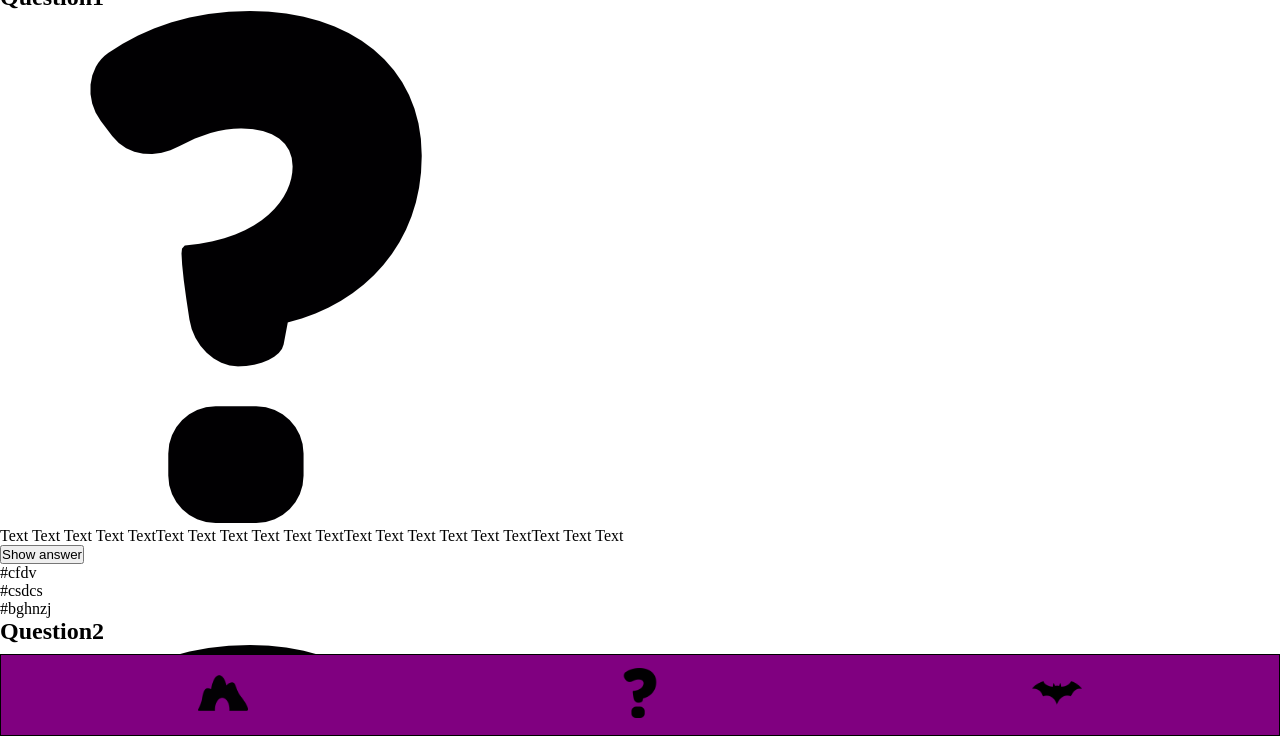
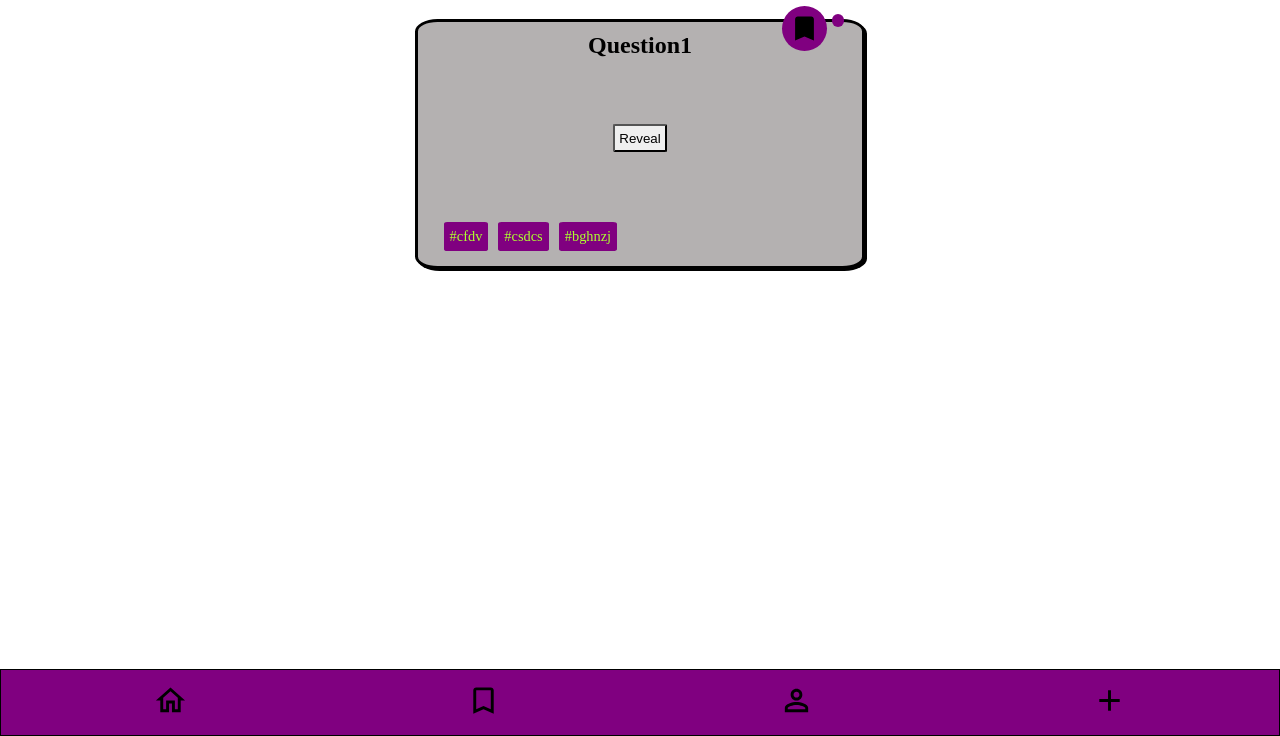
Before and after one commit to Mark-Krensel/quizapp, a plain HTML site: page index.html in a window 1280 px wide. Shown: the part 64-800 px from the top of the page. Drawn offline with Linux system fonts and the light colour scheme.

Commit message:
+form +svg -img

```diff
--- a/components/cardbox.css
+++ b/components/cardbox.css
@@ -1,14 +1,3 @@
-/*.cardbox {
-    background-color: aqua;
-
-
-    list-style: none;
-    flex-direction: column;
-    align-items: center;
-    padding: 70px 0 70px 0;
-    column-gap: 10px;
-  }*/
-
 .card {
   display: flex;
   position: relative;
@@ -22,23 +11,60 @@
   border-radius: 5%;
   padding: 10px;
   text-align: center;
-  margin: 25px auto;
+  margin: 2.2rem auto;
   box-shadow: 2px 2px;
   min-height: 250px;
   max-width: 450px;
 }
 
+/*.card__bookmark {
+  height: 3.6rem;
+  position: absolute;
+  top: -1.2rem;
+  right: 3%;
+}*/
 .card__bookmark {
-  height: 70px;
+  border: none;
+  padding: 0.4rem;
+  border-radius: 50%;
+  background: var(--secondary);
+  color: var(--white);
   position: absolute;
-  top: -1rem;
-  left: 48vw;
+  right: 1.1rem;
+  top: -0.5rem;
+}
+
+.card__bookmark:hover {
+  cursor: pointer;
+}
+
+.card__bookmark--active {
+  color: var(--black);
+}
+
+.card__bookmark__icon {
+  fill: currentcolor;
 }
 
 .card__button {
   margin: 8px;
   padding: 1%;
   margin: 2%;
+  border-radius: 5%;
+}
+
+.card__button:hover {
+  cursor: pointer;
+}
+
+.card__answer {
+  margin: 0 2rem;
+  font-style: italic;
+  display: none;
+}
+
+.card__answer--active {
+  display: block;
 }
 
 .card__tagbox {
@@ -46,11 +72,12 @@
   display: flex;
   justify-content: flex-start;
   flex-wrap: wrap;
+  width: 95%;
 }
 
 .card__tag {
-  color: var(--card-tag-text-color);
-  background-color: var(--card-tag-background-color);
+  color: var(--riddlerText);
+  background-color: var(--secondary);
   padding: 6px;
   margin: 5px;
   border-radius: 7%;
--- /dev/null
+++ b/components/form/form.css
@@ -0,0 +1,12 @@
+.form {
+  padding: 10rem 2rem 4rem 2rem;
+  max-width: 45rem;
+  margin: 0 auto;
+  border: 1px;
+  border-style: solid;
+}
+
+.form__input {
+  margin: 0 0 4rem;
+  width: 95%;
+}
--- a/components/header.css
+++ b/components/header.css
@@ -1,12 +1,12 @@
 header {
-    color: greenyellow;
+  color: var(--riddlerText);
   display: flex;
   justify-content: center;
-    background-color: purple;
+  background-color: var(--secondary);
   position: fixed;
   width: 100%;
   z-index: 10;
   top: 0;
-    padding: 10px;
+  padding: 0.7rem;
   border: 1px solid black;
 }
--- a/components/navbar.css
+++ b/components/navbar.css
@@ -7,16 +7,29 @@
   width: 100%;
   bottom: 0;
   border: 1px solid black;
-    margin: 5;
   padding: 1%;
-    background-color: purple;
+  background-color: var(--secondary);
 }
-
+/*
 .navbar__image {
   width: 50px;
   height: 50px;
+  transition: all 0.2 ease-in-out;
 }
 
 .navbar__image:hover {
   background-color: greenyellow;
+  transform: scale(1.3);
+}*/
+
+.navbar__link {
+  color: var(--black);
+  background: transparent;
+  border: none;
+  padding: 0;
 }
+
+/*.navbar__link svg {
+  fill: currentcolor;
+}
+*/
--- a/index.html
+++ b/index.html
@@ -11,100 +11,217 @@
   <body>
     <header><h1>The Riddler</h1></header>
     <main>
-      <article class="cardbox">
-        <section class="cardbox__card">
+      <article>
+        <section class="card">
           <h2>Question1</h2>
-          <img
+          <button
+            class="card__bookmark card__bookmark--active"
+            aria-label="bookmark"
+            type="button"
+            data-js="card__button__bookmark"
+          >
+            <svg
+              class="card__bookmark __icon"
+              data-js="card__bookmark __icon"
+              xmlns="http://www.w3.org/2000/svg"
+              height="45px"
+              viewbox="0 0 24 24"
+              width="45px"
+              fill="#000000"
+            >
+              <path d="M0 0h24v24H0V0z" fill="none" />
+              <path d="M17 3H7c-1.1 0-2 .9-2 2v16l7-3 7 3V5c0-1.1-.9-2-2-2z" />
+            </svg>
+          </button>
+
+          <!--
+          <input
+            type="image"
             src="./images/question-mark.png"
             alt="bookmark"
-            class="cardbox__bookmark"
-            data-js="cardbox__bookmark"
-          />
-          <p>
+            class="card__bookmark"
+            data-js="card__bookmark"
+            aria-label="bookmark for saving the card"
+          /> -->
+          <p class="card__answer" data-js="card-answer">
             Text Text Text Text TextText Text Text Text Text TextText Text Text
             Text Text TextText Text Text
           </p>
-          <button type="button" class="cardbox__button">Show answer</button>
-          <ul class="cardbox__tagbox">
-            <li class="cardbox__tag">#cfdv</li>
-            <li class="cardbox__tag">#csdcs</li>
-            <li class="cardbox__tag">#bghnzj</li>
+          <button
+            type="button"
+            data-js="card-button_answer"
+            class="card__button"
+          >
+            Reveal
+          </button>
+          <ul class="card__tagbox">
+            <li class="card__tag">#cfdv</li>
+            <li class="card__tag">#csdcs</li>
+            <li class="card__tag">#bghnzj</li>
           </ul>
         </section>
-        <section class="cardbox__card">
+        <!--
+        <section class="card">
           <h2>Question2</h2>
-          <img
+          <input
+            type="image"
             src="./images/question-mark.png"
             alt="bookmark"
-            class="cardbox__bookmark"
-            data-js="cardbox__bookmark"
+            class="card__bookmark"
+            data-js="card__bookmark"
+            aria-label="bookmark for saving the card"
           />
           <p>
             Text Text TextText Text TextText Text Text Text Text TextText Text
             Text
           </p>
-          <button type="button" class="cardbox__button">Show answer</button>
-          <ul class="cardbox__tagbox">
-            <li class="cardbox__tag">#cfdv</li>
-            <li class="cardbox__tag">#csdcs</li>
-            <li class="cardbox__tag">#bghnzj</li>
+
+          <button
+            type="button"
+            data-js="button_card_answer"
+            class="card__button"
+          >
+            Show answer
+          </button>
+          <ul class="card__tagbox">
+            <li class="card__tag">#cfdv</li>
+            <li class="card__tag">#csdcs</li>
+            <li class="card__tag">#bghnzj</li>
           </ul>
         </section>
-        <section class="cardbox__card">
+        <section class="card">
           <h2>Question3</h2>
-          <img
+          <input
+            type="image"
             src="./images/question-mark.png"
             alt="bookmark"
-            class="cardbox__bookmark"
-            data-js="cardbox__bookmark"
+            class="card__bookmark"
+            data-js="card__bookmark"
+            aria-label="bookmark for saving the card"
           />
           <p>Text Text TextText Text Text Text Text TextText Text Text</p>
-          <button type="button" class="cardbox__button">Show answer</button>
-          <ul class="cardbox__tagbox">
-            <li class="cardbox__tag">#cfdv</li>
-            <li class="cardbox__tag">#csdcs</li>
-            <li class="cardbox__tag">#bghnzj</li>
+          <button
+            type="button"
+            data-js="button_card_answer"
+            class="card__button"
+          >
+            Show answer
+          </button>
+          <ul class="card__tagbox">
+            <li class="card__tag">#cfdv</li>
+            <li class="card__tag">#csdcs</li>
+            <li class="card__tag">#bghnzj</li>
           </ul>
         </section>
-        <section class="cardbox__card">
+        <section class="card">
           <h2>Question4</h2>
-          <img
+          <input
+            type="image"
             src="./images/question-mark.png"
             alt="bookmark"
-            class="cardbox__bookmark"
-            data-js="cardbox__bookmark"
+            class="card__bookmark"
+            data-js="card__bookmark"
+            aria-label="bookmark for saving the card"
           />
           <p>Text Text TextText Text Text Text Text TextText Text Text</p>
-          <button type="button" class="cardbox__button">Show answer</button>
-          <ul class="cardbox__tagbox">
-            <li class="cardbox__tag">#cfdv</li>
-            <li class="cardbox__tag">#csdcs</li>
-            <li class="cardbox__tag">#bghnzj</li>
+          <button
+            type="button"
+            data-js="button_card_answer"
+            class="card__button"
+          >
+            Show answer
+          </button>
+          <ul class="card__tagbox">
+            <li class="card__tag">#cfdv</li>
+            <li class="card__tag">#csdcs</li>
+            <li class="card__tag">#bghnzj</li>
           </ul>
-        </section>
+        </section> -->
       </article>
     </main>
     <footer>
       <nav>
         <ul class="navbar">
-          <li>
-            <a href="index.html"
-              ><img class="navbar__image" src="images/cave.png"
-            /></a>
+          <li class="navigation__list-item">
+            <a
+              class="navbar__link"
+              href="/index.html"
+              aria-label="go to home page"
+            >
+              <svg
+                xmlns="http://www.w3.org/2000/svg"
+                height="35px"
+                viewbox="0 0 24 24"
+                width="35px"
+                fill="#000000"
+              >
+                <path d="M0 0h24v24H0V0z" fill="none" />
+                <path
+                  d="M12 5.69l5 4.5V18h-2v-6H9v6H7v-7.81l5-4.5M12 3L2 12h3v8h6v-6h2v6h6v-8h3L12 3z"
+                />
+              </svg>
+            </a>
           </li>
-          <li>
-            <a href="bookmarks.html"
-              ><img class="navbar__image" src="images/question-mark.png"
-            /></a>
+          <li class="navigation__list-item">
+            <a
+              class="navbar__link"
+              href="/bookmarks.html"
+              aria-label="go to bookmarks page"
+            >
+              <svg
+                xmlns="http://www.w3.org/2000/svg"
+                height="35px"
+                viewbox="0 0 24 24"
+                width="35px"
+                fill="#000000"
+              >
+                <path d="M0 0h24v24H0V0z" fill="none" />
+                <path
+                  d="M17 3H7c-1.1 0-2 .9-2 2v16l7-3 7 3V5c0-1.1-.9-2-2-2zm0 15l-5-2.18L7 18V5h10v13z"
+                />
+              </svg>
+            </a>
           </li>
-          <li>
-            <a href="contact.html"
-              ><img class="navbar__image" src="images/bat.png" />
+          <li class="navigation__list-item">
+            <a
+              class="navbar__link"
+              href="/profile.html"
+              aria-label="go to profile page"
+            >
+              <svg
+                xmlns="http://www.w3.org/2000/svg"
+                height="35px"
+                viewbox="0 0 24 24"
+                width="35px"
+                fill="#000000"
+              >
+                <path d="M0 0h24v24H0V0z" fill="none" />
+                <path
+                  d="M12 6c1.1 0 2 .9 2 2s-.9 2-2 2-2-.9-2-2 .9-2 2-2m0 9c2.7 0 5.8 1.29 6 2v1H6v-.99c.2-.72 3.3-2.01 6-2.01m0-11C9.79 4 8 5.79 8 8s1.79 4 4 4 4-1.79 4-4-1.79-4-4-4zm0 9c-2.67 0-8 1.34-8 4v3h16v-3c0-2.66-5.33-4-8-4z"
+                />
+              </svg>
+            </a>
+          </li>
+          <li class="navigation__list-item">
+            <a
+              class="navbar__link"
+              href="/form.html"
+              aria-label="go to form page"
+            >
+              <svg
+                xmlns="http://www.w3.org/2000/svg"
+                height="35px"
+                viewbox="0 0 24 24"
+                width="35px"
+                fill="#000000"
+              >
+                <path d="M0 0h24v24H0V0z" fill="none" />
+                <path d="M19 13h-6v6h-2v-6H5v-2h6V5h2v6h6v2z" />
+              </svg>
             </a>
           </li>
         </ul>
       </nav>
-      <i class="fa-solid fa-user-astronaut"></i>
     </footer>
   </body>
 </html>
--- a/styles.css
+++ b/styles.css
@@ -1,6 +1,7 @@
 @import url(./components/header.css);
 @import url(./components/navbar.css);
 @import url(./components/cardbox.css);
+@import url(./components/form/form.css);
 
 * {
   box-sizing: border-box;
@@ -16,21 +17,21 @@ main {
   overflow-y: auto;
   position: absolute;
   top: 3rem;
-  bottom: 4rem;
-  width: 100vw;
-  element-align: center;
+  bottom: 3rem;
+  width: 100%;
 }
 
 :root {
   --card-text: black;
   --card-background-color: rgb(180, 177, 177);
-  --card-tag-text-color: rgb(245, 241, 241);
-  --card-tag-background-color: rgb(34, 33, 33);
+  --riddlerText: greenyellow;
+  --secondary: purple;
+  --white: white;
 }
-/* a:hover,
-a:visited,
-a:link,
-a:active {
-  text-decoration: none;
-  color: black;
-} */
+
+@media (prefers-color-scheme: dark) {
+  main {
+    background-color: #333;
+    color: white;
+  }
+}
```
Also changed, not shown: form.html (added, +118 -0 lines), index.js (+28 -0 lines). Lines whose indentation alone changed are shown as unchanged.
